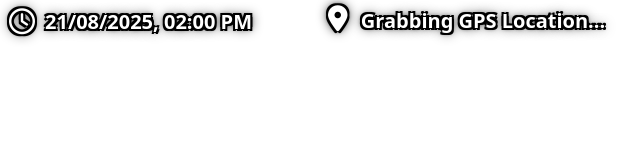
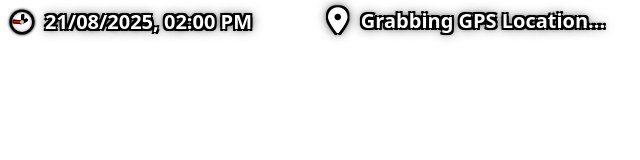
Before and after one commit to MrChallah/midkoreaman, a plain HTML site: page index.html in a window 1280 px wide. Shown: the full height of the page, 0-640 px from the left. Drawn offline with nearby package versions, Linux system fonts and the light colour scheme.

Commit message:
Added clock animations and a different styling :)

```diff
--- a/index.html
+++ b/index.html
@@ -11,6 +11,99 @@
   .info-icon {
     width: 30px;
     text-align: center;
+    display: inline-flex;
+    align-items: center;
+    justify-content: center;
+    vertical-align: middle;
+  }
+
+  /* Dynamic analog clock icon */
+  .analog-clock {
+    position: relative;
+    width: 30px;
+    height: 30px;
+    border: 0; /* remove white stroke to prevent halo */
+    border-radius: 50%;
+    background: transparent;
+    box-shadow: none;
+    filter: none;
+  }
+  .analog-clock::before {
+    content: "";
+    position: absolute;
+    inset: 5px; /* draw ring slightly inside to avoid outer-edge AA */
+    border: 0;  /* no white border */
+    border-radius: 50%;
+    pointer-events: none;
+    z-index: 0;
+    box-shadow: 0 0 0 2.6px #000; /* crisp black ring only */
+    filter: drop-shadow(0 0 1.4px #000);
+  }
+  .analog-clock .center-dot {
+    position: absolute;
+    top: 50%;
+    left: 50%;
+    width: 3px;
+    height: 3px;
+    background: #fff;
+    border-radius: 50%;
+    transform: translate(-50%, -50%);
+    box-shadow: -1px -1px 0 #000, 1px -1px 0 #000;
+  }
+  .analog-clock .clock-hand {
+    position: absolute;
+    left: 50%;
+    bottom: 50%;
+    transform-origin: bottom center;
+    background: #fff;
+    border-radius: 2px;
+    box-shadow: none;
+    z-index: 1;
+  }
+  .analog-clock .clock-hand.hour { width: 2.5px; height: 6.25px; background: #000000; }
+  .analog-clock .clock-hand.hour::before {
+    content: "";
+    position: absolute;
+    inset: -0.4px;
+    border: 0.8px solid #000;
+    border-radius: 1px;
+    background: transparent;
+    pointer-events: none;
+  }
+  .analog-clock .clock-hand.minute { width: 2.5px; height: 8.5px; background: #000000; }
+  .analog-clock .clock-hand.minute::before {
+    content: "";
+    position: absolute;
+    inset: -0.4px;
+    border: 0.8px solid #000;
+    border-radius: 1px;
+    background: transparent;
+    pointer-events: none;
+  }
+  .analog-clock .clock-hand.second { width: 3.8px; height: 9.5px; background: #ff0000;}
+  .analog-clock .clock-hand.second::before {
+    content: "";
+    position: absolute;
+    inset: -0.05px;
+    border: 0.8px solid #000;
+    border-radius: 1px;
+    background: transparent;
+    pointer-events: none;
+  }
+  .analog-clock .center-dot {
+    z-index: 2;
+    width: 4px;
+    height: 4px;
+    background: #cec6c6 !important;
+    box-shadow: none !important;
+  }
+  .analog-clock::after {
+    content: "";
+    position: absolute;
+    inset: 5px;
+    border-radius: 50%;
+    background: rgba(255, 255, 255, 0.514);
+    z-index: 0; /* stays behind the hands */
   }
 
   .weather-icon {
@@ -94,7 +187,14 @@
 
   <div id="info" class="position-absolute top-0 start-0 d-flex align-items-center gap-3 rounded" style="padding:7px;">
     <div class="d-flex align-items-center fs-5 fw-bold text-shadow text-nowrap">
-      <i class="fa-regular fa-clock info-icon icon-text-shadow me-2"></i>
+      <span class="info-icon me-2">
+        <div id="analog-clock" class="analog-clock">
+          <div id="clock-hour-hand" class="clock-hand hour"></div>
+          <div id="clock-minute-hand" class="clock-hand minute"></div>
+          <div id="clock-second-hand" class="clock-hand second"></div>
+          <div class="center-dot"></div>
+        </div>
+      </span>
       <span id="time">--:--:--</span>
     </div>
     <span class="info-separator">|</span>
@@ -417,12 +517,32 @@
   // Make test function globally available
   window.testFlag = testFlag;
 
+  // Update analog clock hands with given hours/minutes/seconds
+  function setAnalogClockHands(hours24, minutes, seconds) {
+    const hourEl = document.getElementById('clock-hour-hand');
+    const minuteEl = document.getElementById('clock-minute-hand');
+    const secondEl = document.getElementById('clock-second-hand');
+    if (!hourEl || !minuteEl || !secondEl) return;
+
+    const hours = hours24 % 12;
+    const hourDeg = (hours * 30) + (minutes * 0.5); // 360/12 = 30, plus minute contribution
+    const minuteDeg = (minutes * 6) + (seconds * 0.1); // 360/60 = 6
+    const secondDeg = seconds * 6;
+
+    hourEl.style.transform = `translateX(-50%) rotate(${hourDeg}deg)`;
+    minuteEl.style.transform = `translateX(-50%) rotate(${minuteDeg}deg)`;
+    secondEl.style.transform = `translateX(-50%) rotate(${secondDeg}deg)`;
+  }
+
   function tick(){
     const now = new Date();
     const dateString = now.toLocaleDateString('en-GB', { year: 'numeric', month: '2-digit', day: '2-digit' });
     const timeString = now.toLocaleTimeString('en-US', { hour: '2-digit', minute: '2-digit', hour12: true });
 
     document.getElementById('time').textContent = `${dateString}, ${timeString}`;
+
+    // Update analog clock hands
+    setAnalogClockHands(now.getHours(), now.getMinutes(), now.getSeconds());
   }
   tick();
   // Ensure time updates every second regardless of network issues
```
